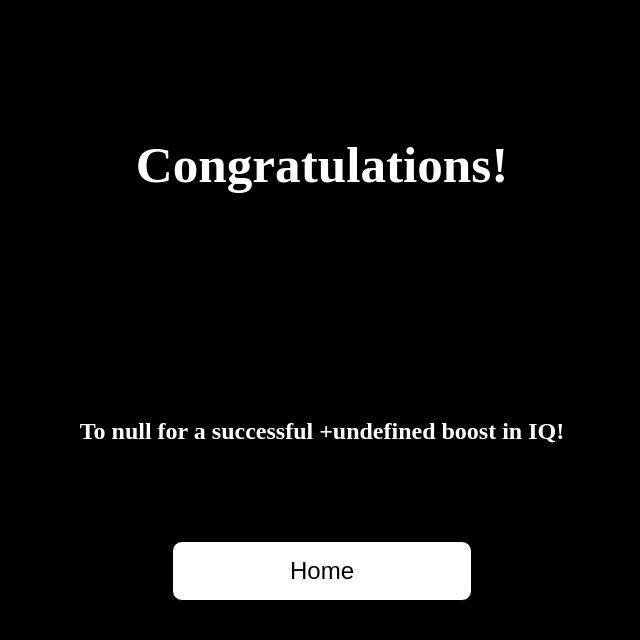
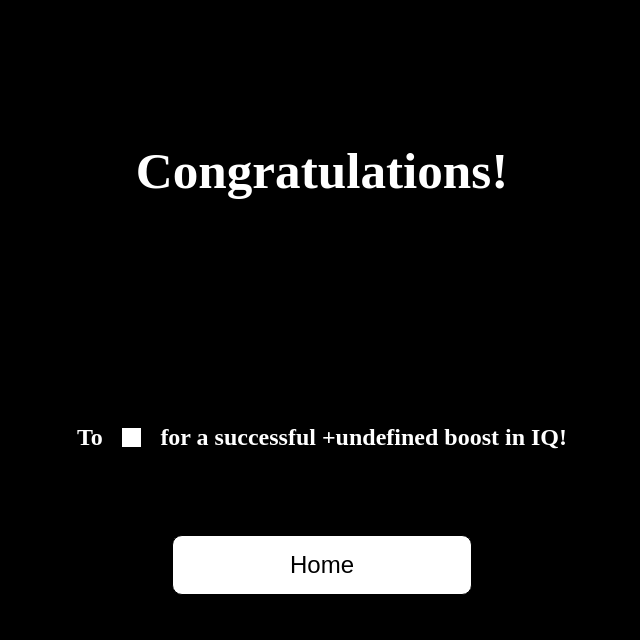
Before and after one commit to hacknroll24/spam2k24, a React (Vite) app: page /congrats in a window 1280 px wide. Shown: the top 640 px of the page, without its empty margins (318-958 px from the left). Built offline with nearby package versions, Linux system fonts and the light colour scheme; no server answers.

Commit message:
align with mockups

```diff
--- a/src/Congrats.css
+++ b/src/Congrats.css
@@ -8,6 +8,20 @@
   height: 100vh;
 }
 
+.subheading {
+  display: flex;
+}
+
+.winner {
+  background-color: white;
+  color: black;
+  align-self: center;
+  justify-self: center;
+  padding: 0.5em;
+  margin-left: 1em;
+  margin-right: 1em;
+  font-size: larger;
+}
 .container > * {
   margin-bottom: 4em;
 }
--- a/src/Congrats.jsx
+++ b/src/Congrats.jsx
@@ -17,7 +17,12 @@ function Congrats() {
   return (
     <div className="container">
       <h1> Congratulations!</h1>
-      <h2>{`To ${winner} for a successful +${winnerIq} boost in IQ!`}</h2>
+      <div className="subheading">
+        <h2>To</h2>
+        <div className="winner">{winner}</div>
+        <h2> {`for a successful +${winnerIq} boost in IQ!`}</h2>
+      </div>
+
       <button className="button" onClick={handleOnClick}>
         Home
       </button>
```
